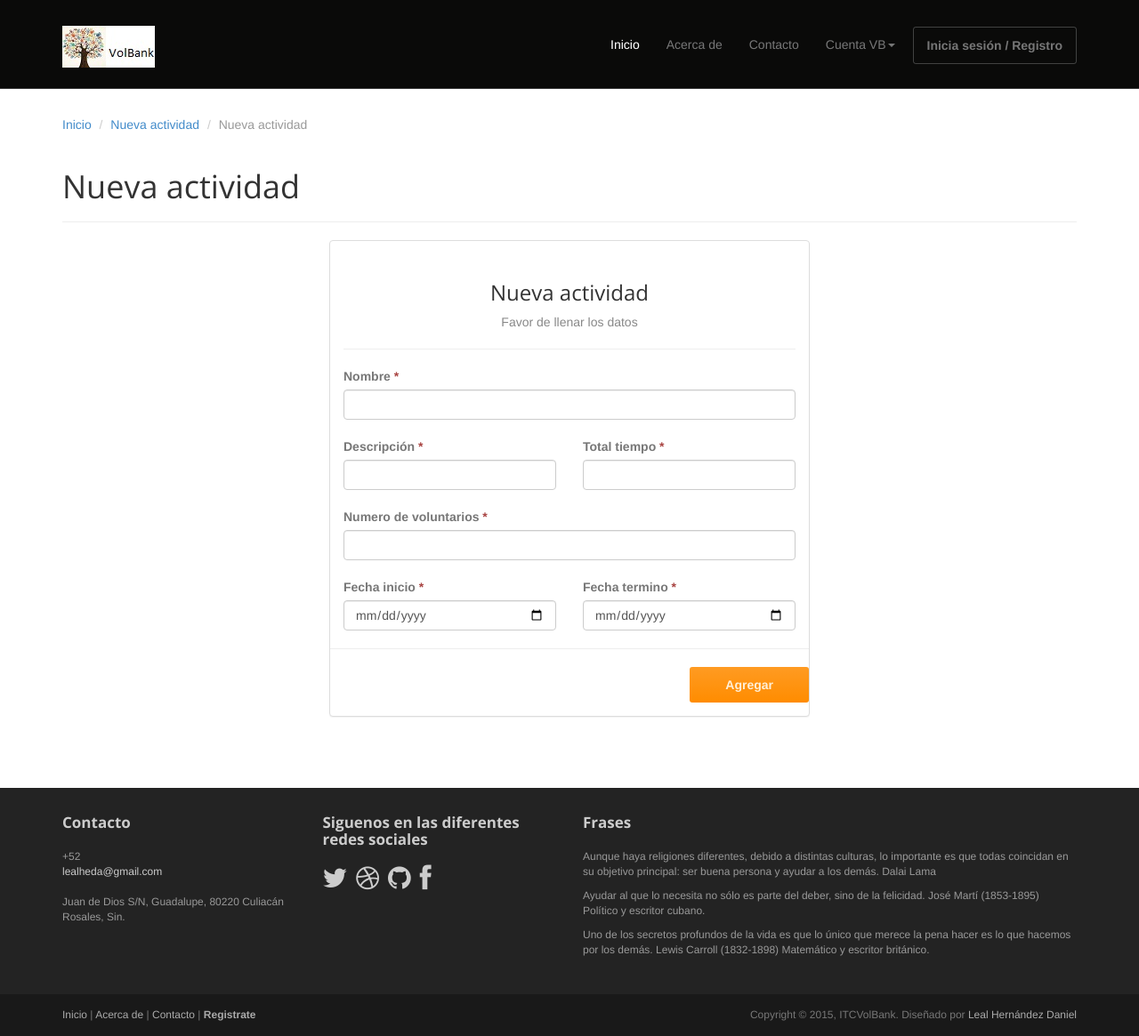
After one commit to lealheda/Itcvolbank, a PHP site: page /nuevactividad.php in a window 1280 px wide. The commit adds this page. Shown: the whole page at 89% size. Run offline with PHP 8.4, Linux system fonts and the light colour scheme; some libraries are stand-ins or nearby versions.

Commit message:
Nueva act

```diff
--- a/modelos/Formulario.php
+++ b/modelos/Formulario.php
@@ -6,11 +6,7 @@
 
 			public function get() {
 		    $coneccion = new Database();
-		        $query = $coneccion->query("SELECT * FROM usuario");
-		        while ($obj = $query->fetch_object()) {
-		            echo '<br>';
-		            echo $obj->usuario;
-		        }
+		        return $query = $coneccion->query("SELECT * FROM habilidad");
 		    }
 
 		}
--- /dev/null
+++ b/nuevactividad.php
@@ -0,0 +1,96 @@
+<!DOCTYPE html>
+<html lang="en">
+
+<?php include("head.php");
+
+?>
+
+<body>
+
+<?php include("header.php") ?>
+	<header id="head" class="secondary"></header>
+	<!-- container -->
+	<div class="container">
+		<ol class="breadcrumb">
+			<li><a href="index.php">Inicio</a></li>
+			<li><a href="index.php">Nueva actividad</a></li>
+			<li class="active">Nueva actividad</li>
+		</ol>
+
+
+		<div class="row">
+
+			<!-- Article main content -->
+			<article class="col-xs-12 maincontent">
+				<header class="page-header">
+					<h1 class="page-title">Nueva actividad</h1>
+				</header>
+
+				<div class="col-md-6 col-md-offset-3 col-sm-8 col-sm-offset-2">
+					<div class="panel panel-default">
+						<div class="panel-body">
+							<h3 class="thin text-center">Nueva actividad</h3>
+							<p class="text-center text-muted">Favor de llenar los datos </p> </p>
+							<hr>
+
+							<form>
+								<div class="top-margin">
+									<label>Nombre <span class="text-danger">*</span></label>
+									<input type="text" class="form-control">
+								</div>
+								<div class="row top-margin">
+								<div class="col-sm-6">
+									<label>Descripción <span class="text-danger">*</span></label>
+									<input type="textarea" class="form-control">
+								</div>
+								<div class="col-sm-6">
+									<label>Total tiempo <span class="text-danger">*</span></label>
+									<input type="text" class="form-control">
+								</div>
+								</div>
+								<div class="top-margin">
+									<label>Numero de voluntarios <span class="text-danger">*</span></label>
+									<input type="text" class="form-control">
+								</div>
+								<div class="row top-margin">
+								<div class="col-sm-6">
+									<label>Fecha inicio <span class="text-danger">*</span></label>
+									<input type="date" class="form-control">
+								</div>
+								<div class="col-sm-6">
+									<label>Fecha termino <span class="text-danger">*</span></label>
+									<input type="date" class="form-control">
+								</div>
+								<div class="row top-margin"></div>
+								<hr>
+								<div class="row">
+									<div class="col-lg-8">
+									</div>
+									<div class="col-lg-4 text-right">
+										<button class="btn btn-action" type="submit">Agregar</button>
+									</div>
+								</div>
+							</form>
+						</div>
+					</div>
+
+				</div>
+
+			</article>
+			<!-- /Article -->
+
+		</div>
+	</div>	<!-- /container -->
+
+	<?php
+		include("footer.php")
+	?>
+
+	<!-- JavaScript libs are placed at the end of the document so the pages load faster -->
+	<script src="http://ajax.googleapis.com/ajax/libs/jquery/1.10.2/jquery.min.js"></script>
+	<script src="http://netdna.bootstrapcdn.com/bootstrap/3.0.0/js/bootstrap.min.js"></script>
+	<script src="assets/js/headroom.min.js"></script>
+	<script src="assets/js/jQuery.headroom.min.js"></script>
+	<script src="assets/js/template.js"></script>
+</body>
+</html>
```
Also changed, not shown: actividades.php (+4 -5 lines), usuarioedit.php (+11 -6 lines).
